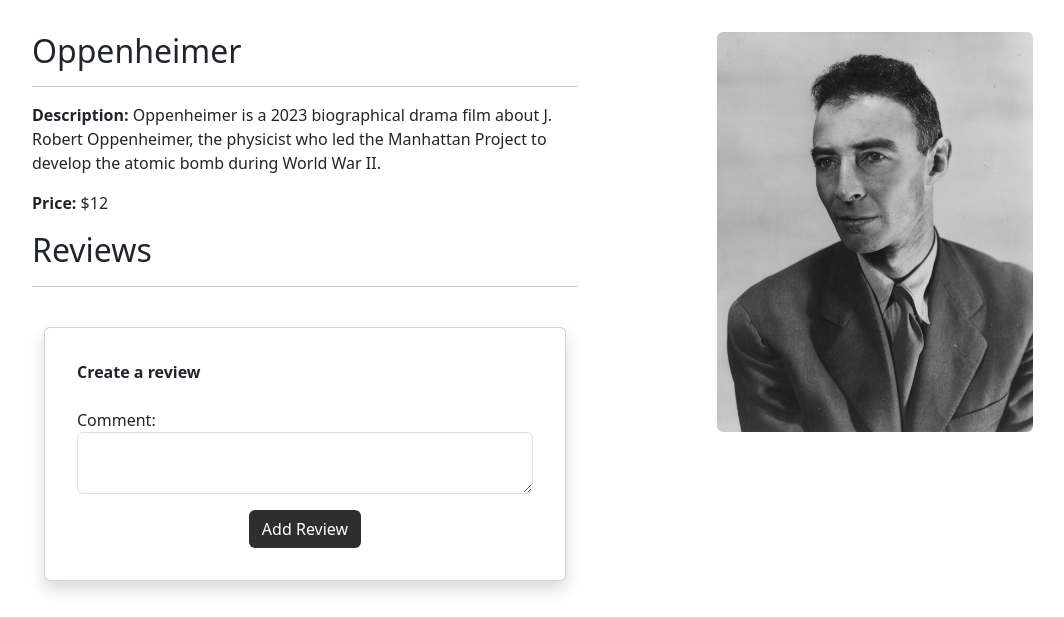
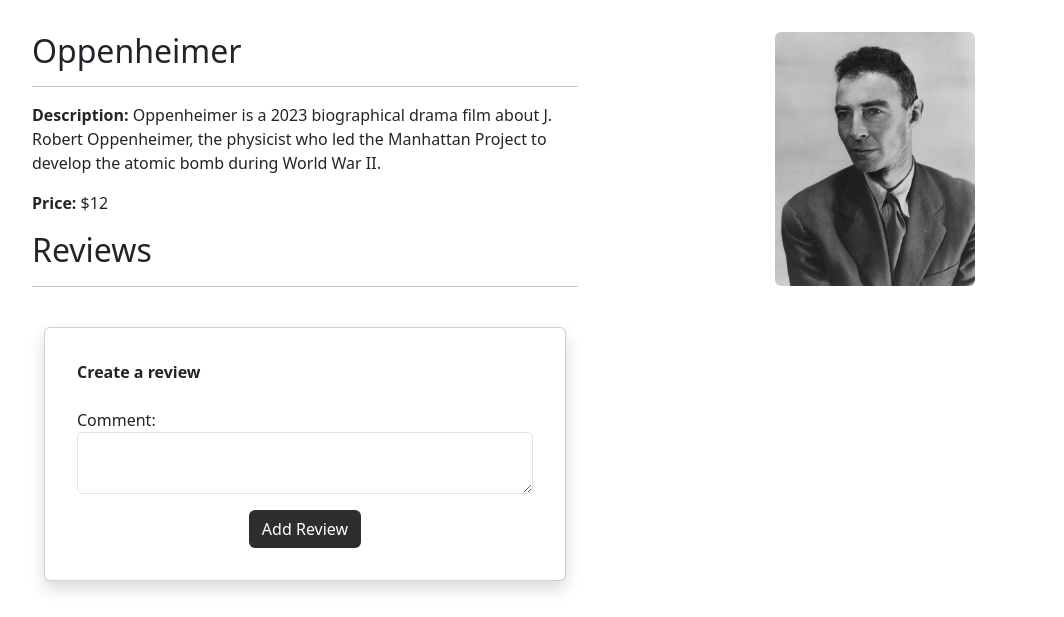
Before and after one commit to Jhicks77/gt-movies-site, a Django app: page /movies/3/ in a window 1280 px wide. Shown: the part 82-699 px from the top of the page, without its empty margins (50-1114 px from the left). Run offline with Django 5.2, Linux system fonts and the light colour scheme; a user stored in the database is signed in; data comes from the database, SQL or seed files in the repository; some libraries are stand-ins or nearby versions.

Commit message:
Made images scale neater
May not be exactly the textbook way, but oppenheimer is no longer wide

```diff
--- a/MoviesSite/static/css/style.css
+++ b/MoviesSite/static/css/style.css
@@ -33,10 +33,10 @@
   color: #fff;
 }
 .img-card-200 {
-  width: fit-content;
+  width: 100px;
   max-height: 200px;
 }
 .img-card-400 {
-  width: fit-content;
+  width: 200px;
   max-height: 400px;
 }
```
